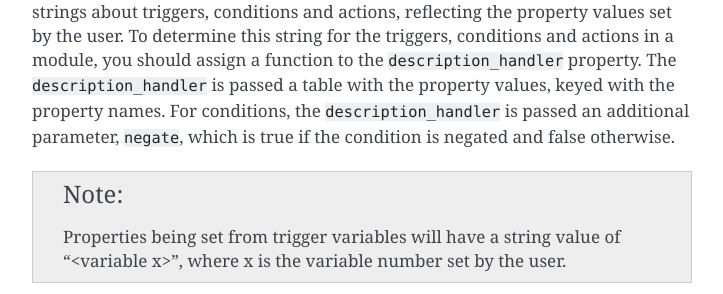
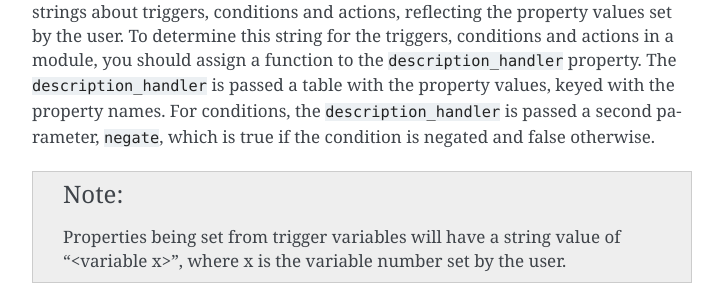
Before and after one commit to carallon/io-module-developer-guide, a Sphinx documentation site: the page built from source/guide/module-instances.rst, in a window 1280 px wide and 900 px high, scrolled down 6427 px. Shown: the part 161-455 px from the top of the window, without its empty margins (388-1111 px from the left). Built offline with Sphinx 7.4.7, drawn with Linux system fonts in a browser that asks for light colours.

Commit message:
Update module-instances.rst

```diff
--- a/source/guide/module-instances.rst
+++ b/source/guide/module-instances.rst
@@ -254,7 +254,7 @@ To determine the string describing the action that will be displayed in the Desi
 Description handler
 ===================
 
-The Designer Trigger UI and the controller's web interface display descriptive strings about triggers, conditions and actions, reflecting the property values set by the user. To determine this string for the triggers, conditions and actions in a module, you should assign a function to the ``description_handler`` property. The ``description_handler`` is passed a table with the property values, keyed with the property names. For conditions, the ``description_handler`` is passed an additional parameter, ``negate``, which is true if the condition is negated and false otherwise.
+The Designer Trigger UI and the controller's web interface display descriptive strings about triggers, conditions and actions, reflecting the property values set by the user. To determine this string for the triggers, conditions and actions in a module, you should assign a function to the ``description_handler`` property. The ``description_handler`` is passed a table with the property values, keyed with the property names. For conditions, the ``description_handler`` is passed a second parameter, ``negate``, which is true if the condition is negated and false otherwise.
 
 .. note:: Properties being set from trigger variables will have a string value of "<variable x>", where x is the variable number set by the user.
 
```
